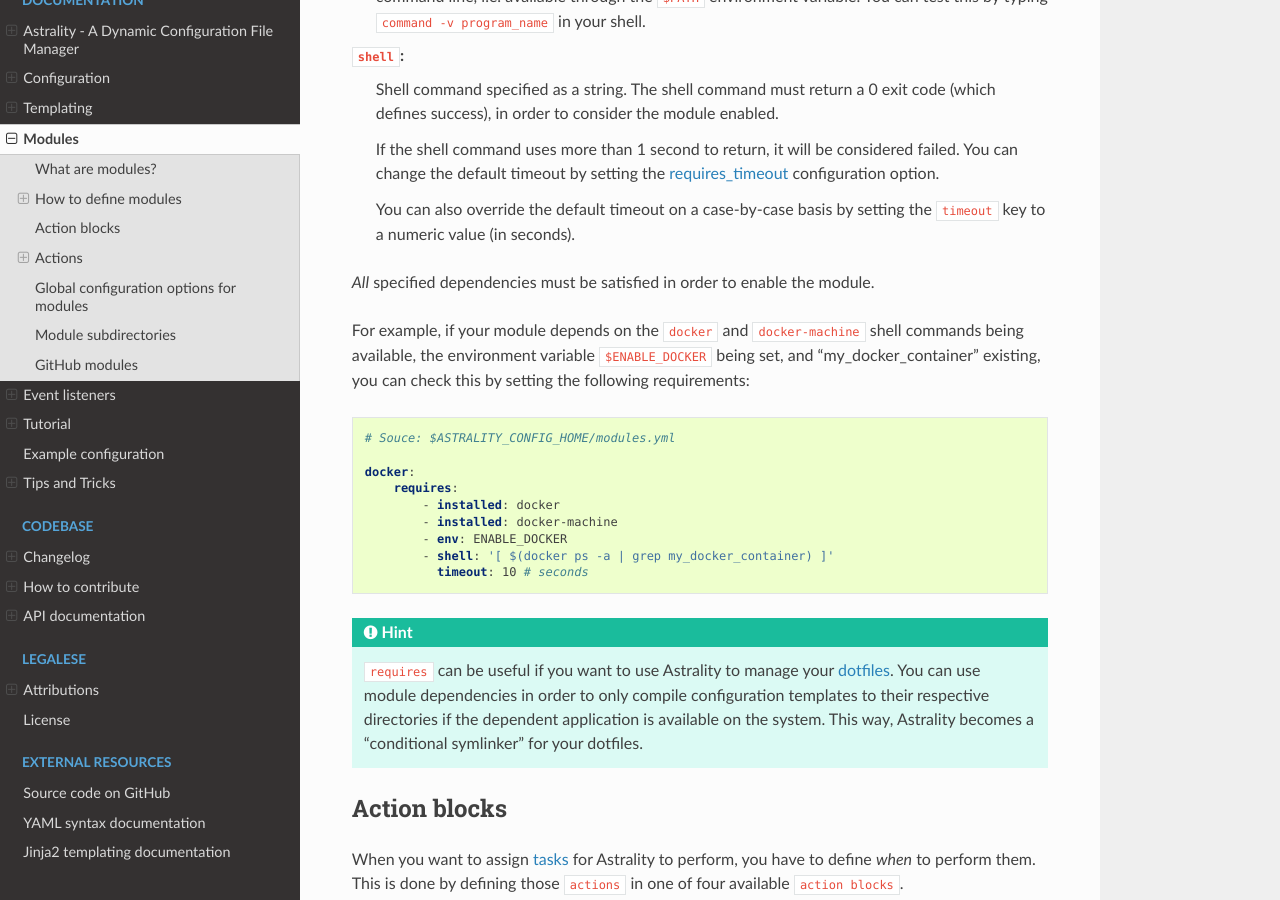
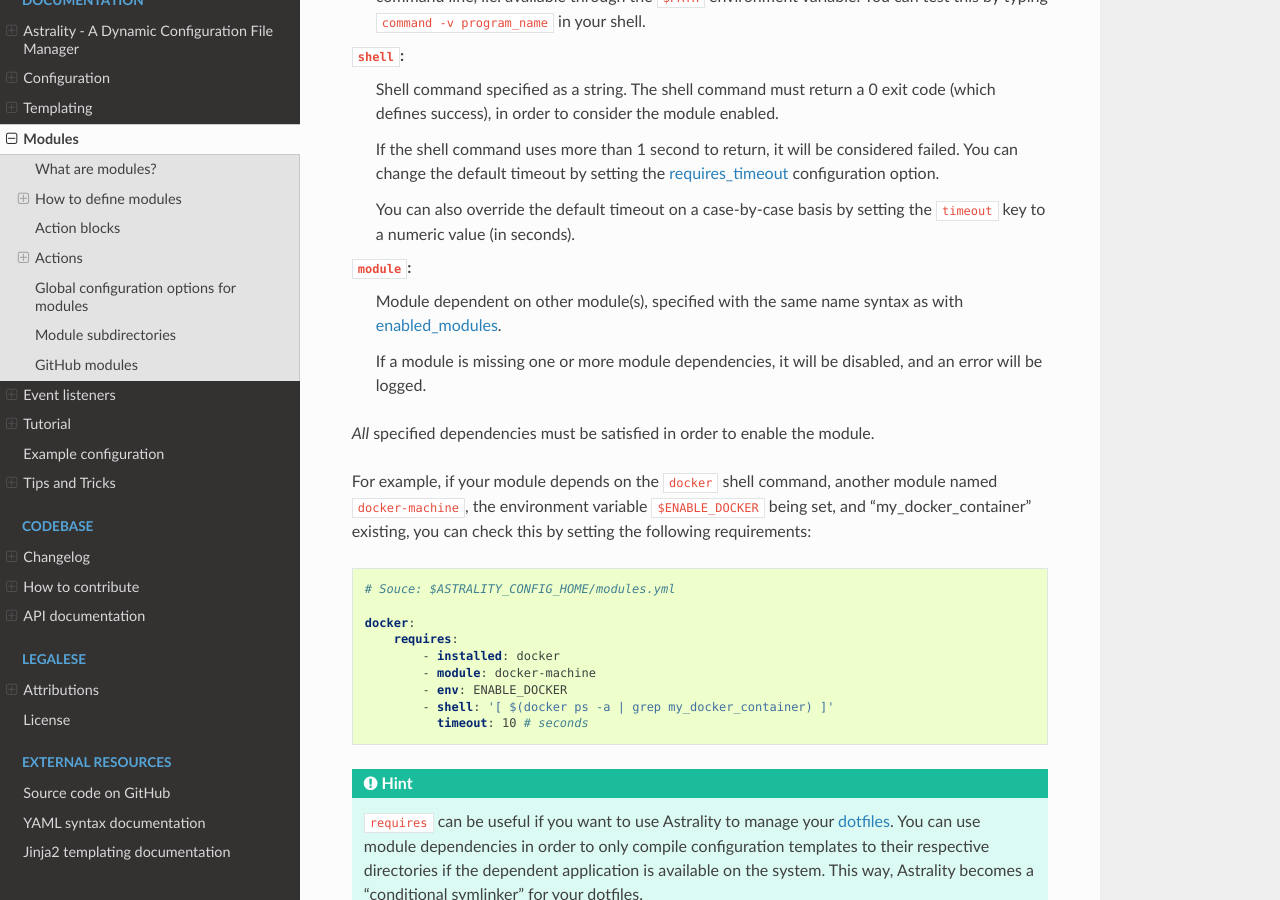
Before and after one commit to JakobGM/astrality, a Sphinx documentation site: the page built from docs/modules.rst, in a window 1280 px wide and 900 px high, scrolled down 2004 px. Built offline with Sphinx 7.4.7 and the Read the Docs theme 2.0.0, drawn with Linux system fonts in a browser that asks for light colours.

Commit message:
Add documentation for module requires argument
Closes #17.

```diff
--- a/CHANGELOG.rst
+++ b/CHANGELOG.rst
@@ -41,6 +41,7 @@ Added
   indentation level in the module.
 - You can now run astrality with ``--dry-run`` in order to check which actions
   that will be executed.
+- Modules can now depend on other modules with the ``module`` requires keyword.
 
 Changed
 -------
--- a/docs/modules.rst
+++ b/docs/modules.rst
@@ -111,11 +111,18 @@ keywords:
     You can also override the default timeout on a case-by-case basis by
     setting the ``timeout`` key to a numeric value (in seconds).
 
+``module``:
+    Module dependent on other module(s), specified with the same name syntax
+    as with :ref:`enabled_modules <modules_enabled_modules>`.
+
+    If a module is missing one or more module dependencies, it will be disabled,
+    and an error will be logged.
+
 
 *All* specified dependencies must be satisfied in order to enable the module.
 
-For example, if your module depends on the ``docker`` and ``docker-machine``
-shell commands being available, the environment variable ``$ENABLE_DOCKER``
+For example, if your module depends on the ``docker`` shell command, another
+module named ``docker-machine``, the environment variable ``$ENABLE_DOCKER``
 being set, and "my_docker_container" existing, you can check this by setting
 the following requirements:
 
@@ -126,7 +133,7 @@ the following requirements:
     docker:
         requires:
             - installed: docker
-            - installed: docker-machine
+            - module: docker-machine
             - env: ENABLE_DOCKER
             - shell: '[ $(docker ps -a | grep my_docker_container) ]'
               timeout: 10 # seconds
```
Also changed, not shown: docs/api.rst (+0 -9 lines).
